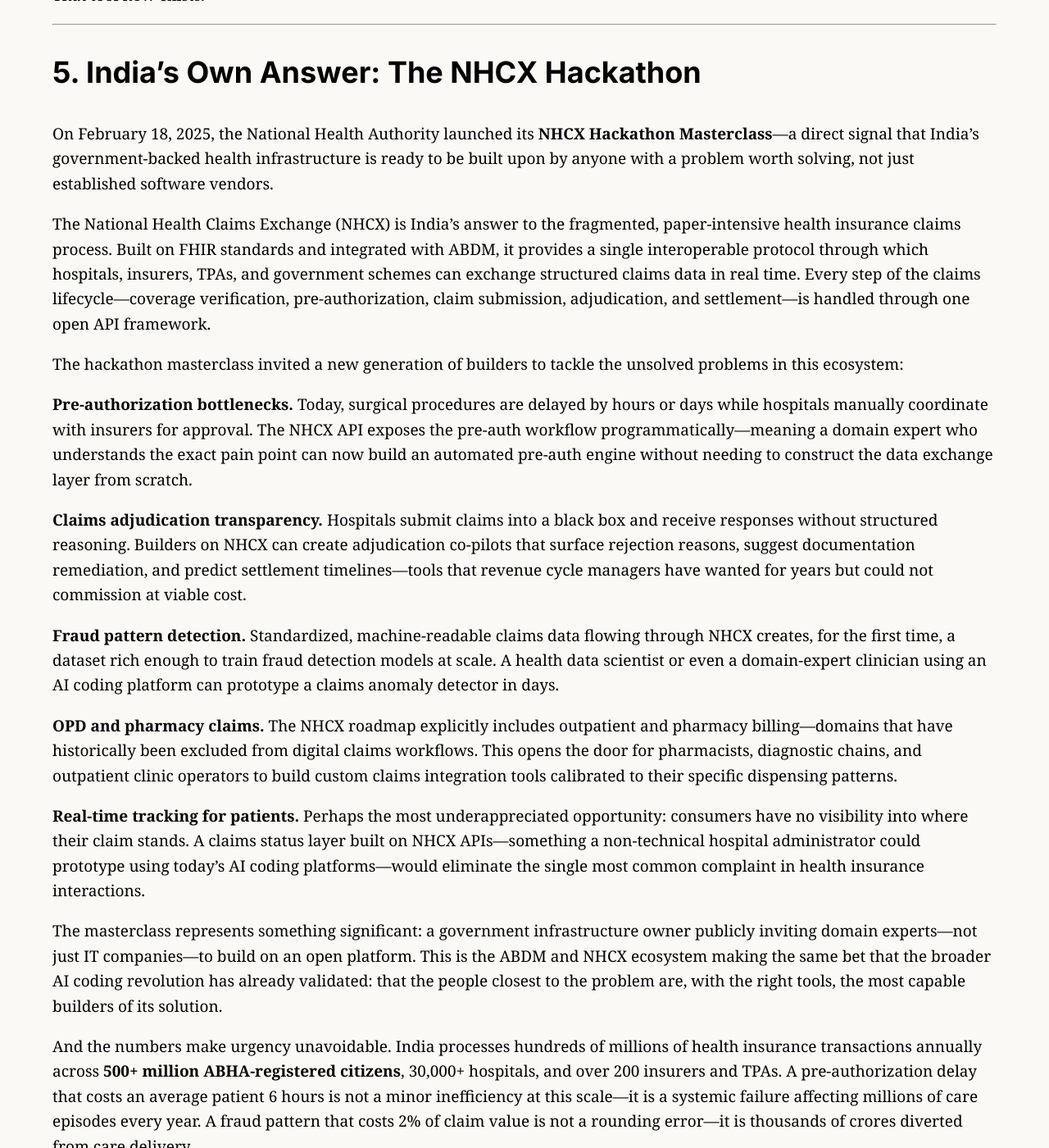
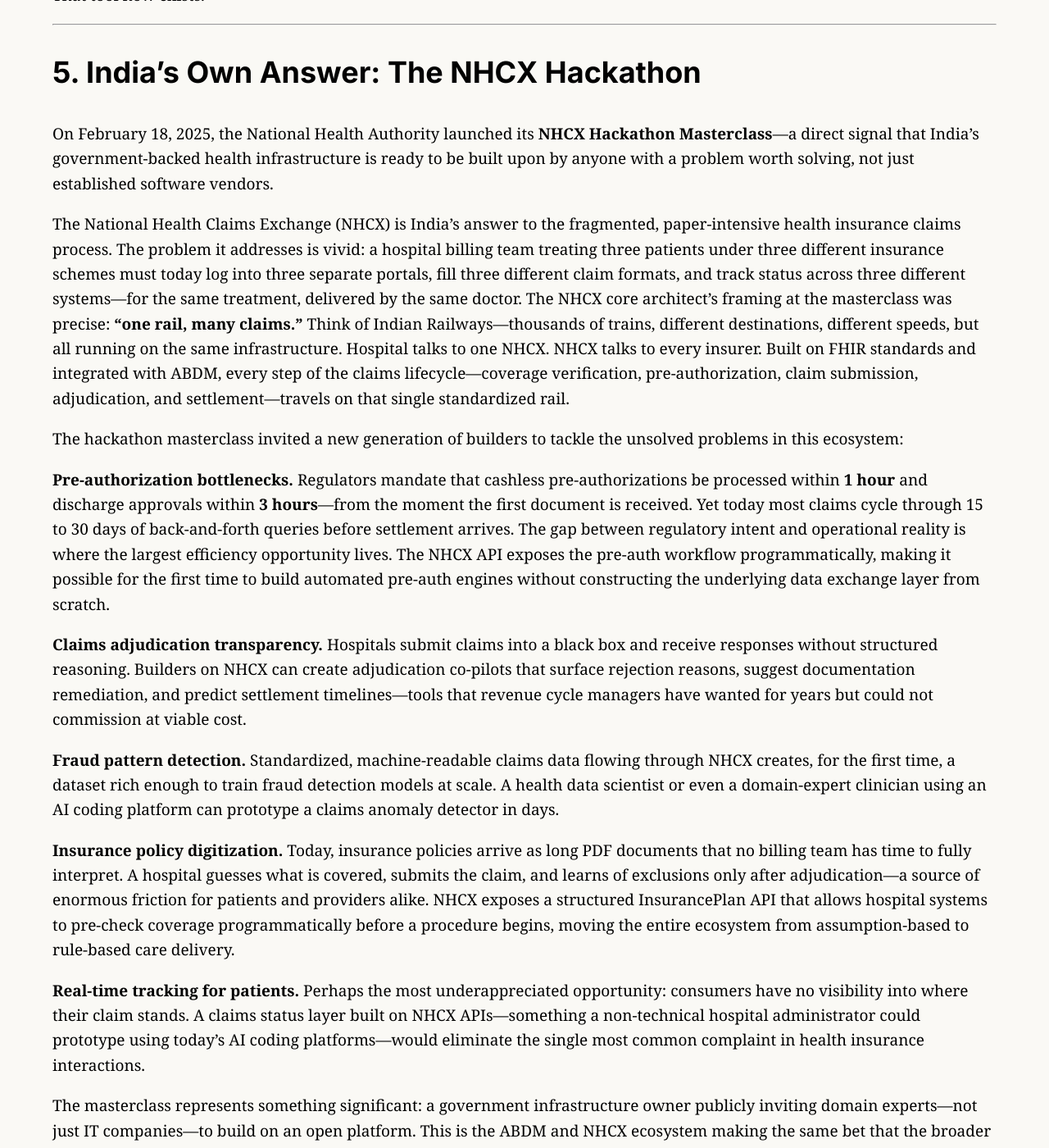
Before and after one commit to msharmas-yajur/yajur-ai, a Jekyll site: the page built from _posts/2026-02-21-from-vibe-coding-to-agentic-engineering-everyone-can-now-build-for-healthcare.md, in a window 1280 px wide and 1400 px high, scrolled down 3361 px. Shown: the whole window at 82% size. Built offline with Jekyll 4.4.1, drawn with Linux system fonts in a browser that asks for light colours.

Commit message:
Correct Section 5 based on NHCX Masterclass transcript review
- REMOVE: OPD/pharmacy claims bullet — not mentioned in transcript, replaced
  with insurance policy digitization (actual PS3 from the hackathon: PDF
  insurance policies → machine-readable FHIR InsurancePlan objects)
- ADD: IRDAI regulatory mandate — 1-hour pre-auth, 3-hour discharge approval —
  vs 15–30 day current reality; this is the sharpest urgency fact in the transcript
- ADD: "One rail, many claims" metaphor from core architect Yagnesh, with the
  three-portal fragmentation example (same doctor, three insurance portals)

Source: NHCX Hackathon Masterclass 1, February 18 2025

https://claude.ai/code/session_01QHb1wL3xjDtpX2j218us3f

```diff
--- a/_posts/2026-02-21-from-vibe-coding-to-agentic-engineering-everyone-can-now-build-for-healthcare.md
+++ b/_posts/2026-02-21-from-vibe-coding-to-agentic-engineering-everyone-can-now-build-for-healthcare.md
@@ -90,17 +90,17 @@ None of these require a computer science degree. They require clinical and opera
 
 On February 18, 2025, the National Health Authority launched its **NHCX Hackathon Masterclass**—a direct signal that India's government-backed health infrastructure is ready to be built upon by anyone with a problem worth solving, not just established software vendors.
 
-The National Health Claims Exchange (NHCX) is India's answer to the fragmented, paper-intensive health insurance claims process. Built on FHIR standards and integrated with ABDM, it provides a single interoperable protocol through which hospitals, insurers, TPAs, and government schemes can exchange structured claims data in real time. Every step of the claims lifecycle—coverage verification, pre-authorization, claim submission, adjudication, and settlement—is handled through one open API framework.
+The National Health Claims Exchange (NHCX) is India's answer to the fragmented, paper-intensive health insurance claims process. The problem it addresses is vivid: a hospital billing team treating three patients under three different insurance schemes must today log into three separate portals, fill three different claim formats, and track status across three different systems—for the same treatment, delivered by the same doctor. The NHCX core architect's framing at the masterclass was precise: **"one rail, many claims."** Think of Indian Railways—thousands of trains, different destinations, different speeds, but all running on the same infrastructure. Hospital talks to one NHCX. NHCX talks to every insurer. Built on FHIR standards and integrated with ABDM, every step of the claims lifecycle—coverage verification, pre-authorization, claim submission, adjudication, and settlement—travels on that single standardized rail.
 
 The hackathon masterclass invited a new generation of builders to tackle the unsolved problems in this ecosystem:
 
-**Pre-authorization bottlenecks.** Today, surgical procedures are delayed by hours or days while hospitals manually coordinate with insurers for approval. The NHCX API exposes the pre-auth workflow programmatically—meaning a domain expert who understands the exact pain point can now build an automated pre-auth engine without needing to construct the data exchange layer from scratch.
+**Pre-authorization bottlenecks.** Regulators mandate that cashless pre-authorizations be processed within **1 hour** and discharge approvals within **3 hours**—from the moment the first document is received. Yet today most claims cycle through 15 to 30 days of back-and-forth queries before settlement arrives. The gap between regulatory intent and operational reality is where the largest efficiency opportunity lives. The NHCX API exposes the pre-auth workflow programmatically, making it possible for the first time to build automated pre-auth engines without constructing the underlying data exchange layer from scratch.
 
 **Claims adjudication transparency.** Hospitals submit claims into a black box and receive responses without structured reasoning. Builders on NHCX can create adjudication co-pilots that surface rejection reasons, suggest documentation remediation, and predict settlement timelines—tools that revenue cycle managers have wanted for years but could not commission at viable cost.
 
 **Fraud pattern detection.** Standardized, machine-readable claims data flowing through NHCX creates, for the first time, a dataset rich enough to train fraud detection models at scale. A health data scientist or even a domain-expert clinician using an AI coding platform can prototype a claims anomaly detector in days.
 
-**OPD and pharmacy claims.** The NHCX roadmap explicitly includes outpatient and pharmacy billing—domains that have historically been excluded from digital claims workflows. This opens the door for pharmacists, diagnostic chains, and outpatient clinic operators to build custom claims integration tools calibrated to their specific dispensing patterns.
+**Insurance policy digitization.** Today, insurance policies arrive as long PDF documents that no billing team has time to fully interpret. A hospital guesses what is covered, submits the claim, and learns of exclusions only after adjudication—a source of enormous friction for patients and providers alike. NHCX exposes a structured InsurancePlan API that allows hospital systems to pre-check coverage programmatically before a procedure begins, moving the entire ecosystem from assumption-based to rule-based care delivery.
 
 **Real-time tracking for patients.** Perhaps the most underappreciated opportunity: consumers have no visibility into where their claim stands. A claims status layer built on NHCX APIs—something a non-technical hospital administrator could prototype using today's AI coding platforms—would eliminate the single most common complaint in health insurance interactions.
 
```
